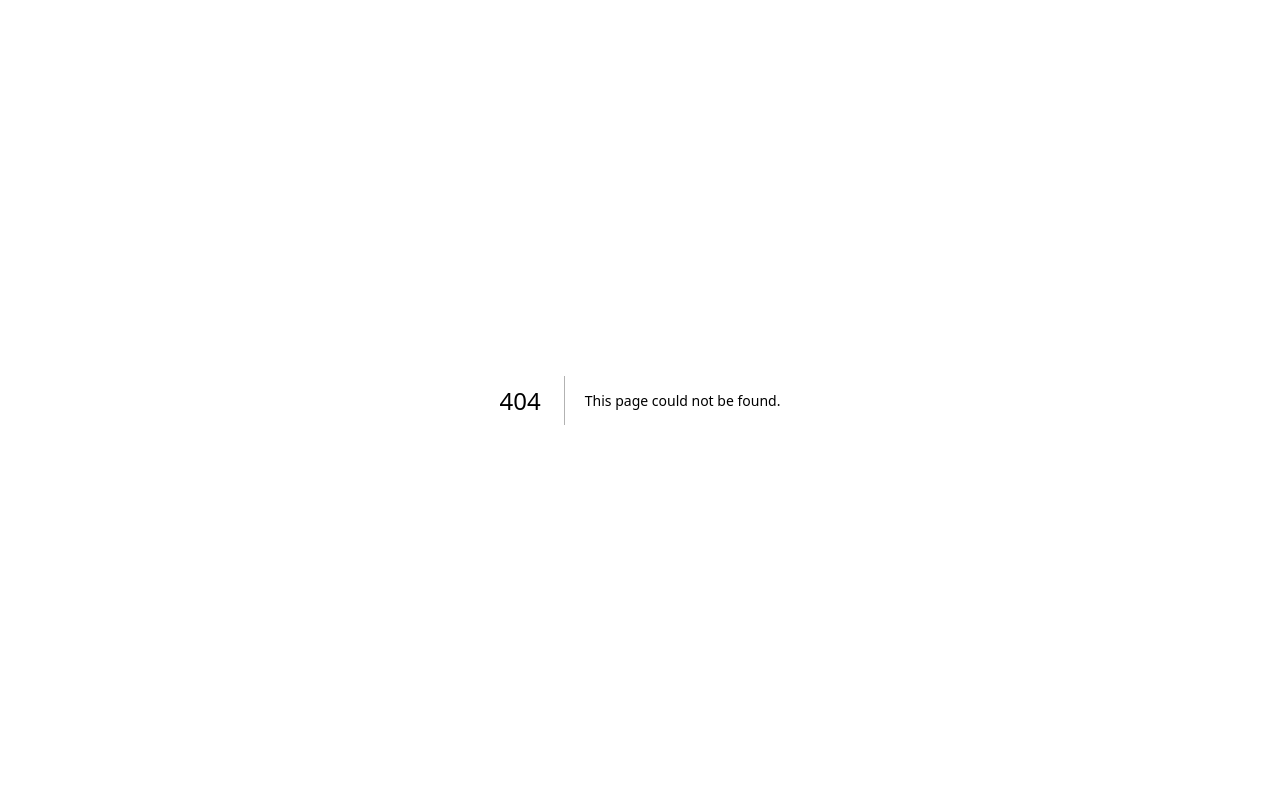
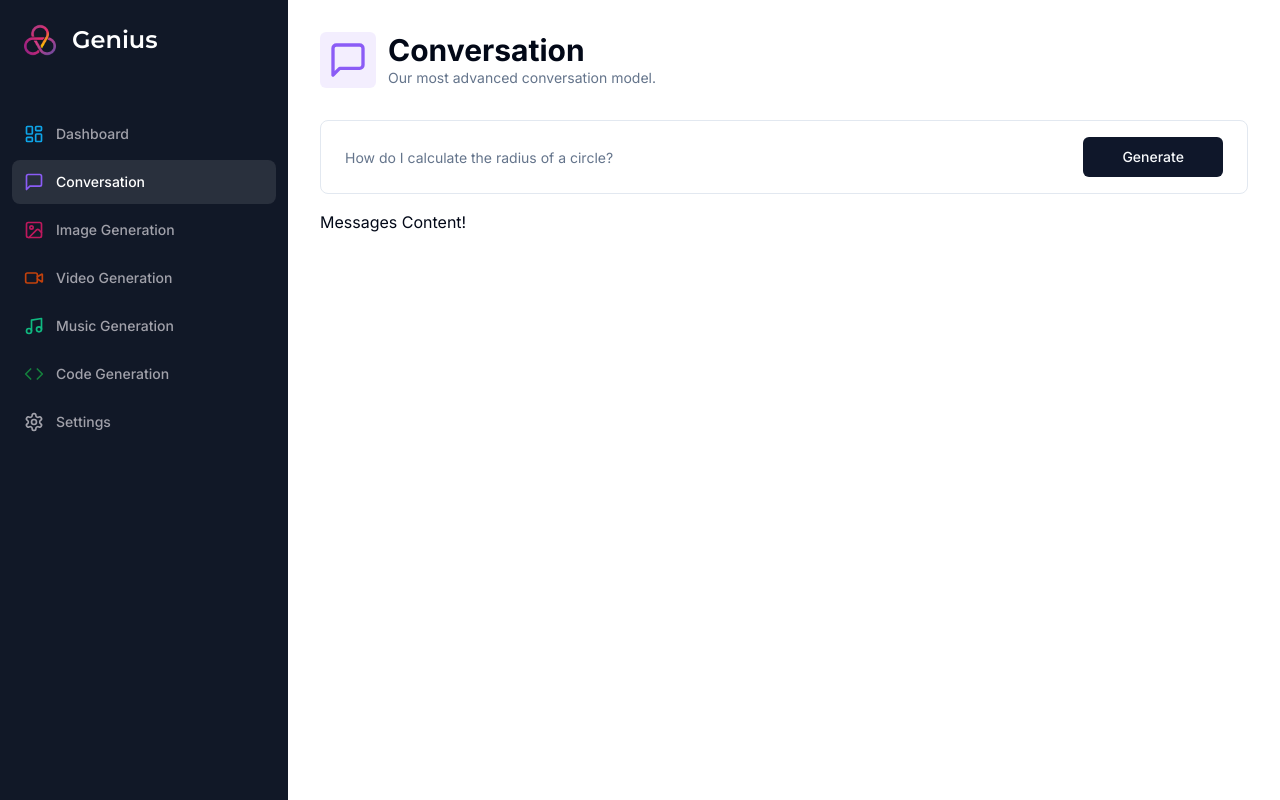
Before and after one commit to codewithmawais/genius, a Next.js app: page /conversation in a window 1280 px wide. Before the commit this address had no page. Built offline with nearby package versions, Linux system fonts and the light colour scheme.

Commit message:
Implemented Conversation UI feature.

```diff
--- /dev/null
+++ b/app/(dashboard)/(routes)/conversation/constants.ts
@@ -0,0 +1,7 @@
+import * as z from "zod";
+
+export const formSchema = z.object({
+    prompt: z.string().min(1, {
+        message: "Prompt is required."
+    }),
+});
--- /dev/null
+++ b/app/(dashboard)/(routes)/conversation/page.tsx
@@ -0,0 +1,78 @@
+"use client";
+
+import * as z from "zod";
+import axios from "axios";
+import { MessageSquare } from "lucide-react";
+import { useForm } from "react-hook-form";
+import { useState } from "react";
+// import { toast } from "react-hot-toast";
+import { useRouter } from "next/navigation";
+
+
+
+import Heading from "@/components/heading";
+import { Input } from "@/components/ui/input";
+import { Button } from "@/components/ui/button";
+import { zodResolver } from "@hookform/resolvers/zod";
+import { Form, FormControl, FormField, FormItem } from "@/components/ui/form";
+import { cn } from "@/lib/utils";
+
+import { formSchema } from "./constants";
+
+const ConversationPage = () => {
+    const form = useForm<z.infer<typeof formSchema>>({
+        resolver: zodResolver(formSchema),
+        defaultValues: {
+            prompt: ""
+        }
+    });
+
+    const isLoading = form.formState.isSubmitting;
+
+    const onSubmit = async (values: z.infer<typeof formSchema>) => {
+        console.log(values);
+    }
+
+    return (
+        <div>
+            <Heading
+                title="Conversation"
+                description="Our most advanced conversation model."
+                icon={MessageSquare}
+                iconColor="text-violet-500"
+                bgColor="bg-violet-500/10"
+            />
+            <div className="px-4 lg:px-8">
+                <div>
+                    <Form {...form}>
+                        <form
+                            onSubmit={form.handleSubmit(onSubmit)}
+                            className="rounded-lg border w-full p-4 px-3 md:px-6 focus-within:shadow-sm grid grid-cols-12 gap-2"
+                        >
+                            <FormField
+                                control={form.control}
+                                name="prompt"
+                                render={({ field }) => (
+                                    <FormItem className="col-span-12 lg:col-span-10">
+                                        <FormControl className="m-0 p-0">
+                                            <Input
+                                                className="border-0 outline-none focus-visible:ring-0 focus-visible:ring-transparent"
+                                                disabled={isLoading}
+                                                placeholder="How do I calculate the radius of a circle?" {...field} />
+                                        </FormControl>
+                                    </FormItem>
+                                )}
+                            />
+                            <Button className="col-span-12 lg:col-span-2 w-full" type="submit" disabled={isLoading}>Generate</Button>
+                        </form>
+                    </Form>
+                </div>
+                <div className="space-y-4 mt-4">
+                    Messages Content!
+                </div>
+            </div>
+        </div>
+    );
+};
+
+export default ConversationPage;
--- /dev/null
+++ b/components/heading.tsx
@@ -0,0 +1,30 @@
+import { cn } from "@/lib/utils";
+import { LucideIcon } from "lucide-react";
+
+interface HeadingProps {
+    title: string;
+    description: string;
+    icon: LucideIcon;
+    iconColor?: string;
+    bgColor?: string;
+};
+
+const Heading = ({ title, description, icon: Icon, iconColor, bgColor }: HeadingProps) => {
+    return (
+        <div className="px-4 lg:px-8 flex items-center gap-x-3 mb-8">
+            <div className={cn("p-2 w-fit rounded-md", bgColor)}>
+                <Icon className={cn("w-10 h-10", iconColor)} />
+            </div>
+            <div>
+                <h2 className="text-3xl font-bold">
+                    {title}
+                </h2>
+                <p className="text-sm text-muted-foreground">
+                    {description}
+                </p>
+            </div>
+        </div>
+    )
+};
+
+export default Heading;
--- /dev/null
+++ b/components/ui/form.tsx
@@ -0,0 +1,176 @@
+import * as React from "react"
+import * as LabelPrimitive from "@radix-ui/react-label"
+import { Slot } from "@radix-ui/react-slot"
+import {
+  Controller,
+  ControllerProps,
+  FieldPath,
+  FieldValues,
+  FormProvider,
+  useFormContext,
+} from "react-hook-form"
+
+import { cn } from "@/lib/utils"
+import { Label } from "@/components/ui/label"
+
+const Form = FormProvider
+
+type FormFieldContextValue<
+  TFieldValues extends FieldValues = FieldValues,
+  TName extends FieldPath<TFieldValues> = FieldPath<TFieldValues>
+> = {
+  name: TName
+}
+
+const FormFieldContext = React.createContext<FormFieldContextValue>(
+  {} as FormFieldContextValue
+)
+
+const FormField = <
+  TFieldValues extends FieldValues = FieldValues,
+  TName extends FieldPath<TFieldValues> = FieldPath<TFieldValues>
+>({
+  ...props
+}: ControllerProps<TFieldValues, TName>) => {
+  return (
+    <FormFieldContext.Provider value={{ name: props.name }}>
+      <Controller {...props} />
+    </FormFieldContext.Provider>
+  )
+}
+
+const useFormField = () => {
+  const fieldContext = React.useContext(FormFieldContext)
+  const itemContext = React.useContext(FormItemContext)
+  const { getFieldState, formState } = useFormContext()
+
+  const fieldState = getFieldState(fieldContext.name, formState)
+
+  if (!fieldContext) {
+    throw new Error("useFormField should be used within <FormField>")
+  }
+
+  const { id } = itemContext
+
+  return {
+    id,
+    name: fieldContext.name,
+    formItemId: `${id}-form-item`,
+    formDescriptionId: `${id}-form-item-description`,
+    formMessageId: `${id}-form-item-message`,
+    ...fieldState,
+  }
+}
+
+type FormItemContextValue = {
+  id: string
+}
+
+const FormItemContext = React.createContext<FormItemContextValue>(
+  {} as FormItemContextValue
+)
+
+const FormItem = React.forwardRef<
+  HTMLDivElement,
+  React.HTMLAttributes<HTMLDivElement>
+>(({ className, ...props }, ref) => {
+  const id = React.useId()
+
+  return (
+    <FormItemContext.Provider value={{ id }}>
+      <div ref={ref} className={cn("space-y-2", className)} {...props} />
+    </FormItemContext.Provider>
+  )
+})
+FormItem.displayName = "FormItem"
+
+const FormLabel = React.forwardRef<
+  React.ElementRef<typeof LabelPrimitive.Root>,
+  React.ComponentPropsWithoutRef<typeof LabelPrimitive.Root>
+>(({ className, ...props }, ref) => {
+  const { error, formItemId } = useFormField()
+
+  return (
+    <Label
+      ref={ref}
+      className={cn(error && "text-destructive", className)}
+      htmlFor={formItemId}
+      {...props}
+    />
+  )
+})
+FormLabel.displayName = "FormLabel"
+
+const FormControl = React.forwardRef<
+  React.ElementRef<typeof Slot>,
+  React.ComponentPropsWithoutRef<typeof Slot>
+>(({ ...props }, ref) => {
+  const { error, formItemId, formDescriptionId, formMessageId } = useFormField()
+
+  return (
+    <Slot
+      ref={ref}
+      id={formItemId}
+      aria-describedby={
+        !error
+          ? `${formDescriptionId}`
+          : `${formDescriptionId} ${formMessageId}`
+      }
+      aria-invalid={!!error}
+      {...props}
+    />
+  )
+})
+FormControl.displayName = "FormControl"
+
+const FormDescription = React.forwardRef<
+  HTMLParagraphElement,
+  React.HTMLAttributes<HTMLParagraphElement>
+>(({ className, ...props }, ref) => {
+  const { formDescriptionId } = useFormField()
+
+  return (
+    <p
+      ref={ref}
+      id={formDescriptionId}
+      className={cn("text-sm text-muted-foreground", className)}
+      {...props}
+    />
+  )
+})
+FormDescription.displayName = "FormDescription"
+
+const FormMessage = React.forwardRef<
+  HTMLParagraphElement,
+  React.HTMLAttributes<HTMLParagraphElement>
+>(({ className, children, ...props }, ref) => {
+  const { error, formMessageId } = useFormField()
+  const body = error ? String(error?.message) : children
+
+  if (!body) {
+    return null
+  }
+
+  return (
+    <p
+      ref={ref}
+      id={formMessageId}
+      className={cn("text-sm font-medium text-destructive", className)}
+      {...props}
+    >
+      {body}
+    </p>
+  )
+})
+FormMessage.displayName = "FormMessage"
+
+export {
+  useFormField,
+  Form,
+  FormItem,
+  FormLabel,
+  FormControl,
+  FormDescription,
+  FormMessage,
+  FormField,
+}
--- /dev/null
+++ b/components/ui/input.tsx
@@ -0,0 +1,25 @@
+import * as React from "react"
+
+import { cn } from "@/lib/utils"
+
+export interface InputProps
+  extends React.InputHTMLAttributes<HTMLInputElement> {}
+
+const Input = React.forwardRef<HTMLInputElement, InputProps>(
+  ({ className, type, ...props }, ref) => {
+    return (
+      <input
+        type={type}
+        className={cn(
+          "flex h-10 w-full rounded-md border border-input bg-background px-3 py-2 text-sm ring-offset-background file:border-0 file:bg-transparent file:text-sm file:font-medium placeholder:text-muted-foreground focus-visible:outline-none focus-visible:ring-2 focus-visible:ring-ring focus-visible:ring-offset-2 disabled:cursor-not-allowed disabled:opacity-50",
+          className
+        )}
+        ref={ref}
+        {...props}
+      />
+    )
+  }
+)
+Input.displayName = "Input"
+
+export { Input }
--- /dev/null
+++ b/components/ui/label.tsx
@@ -0,0 +1,26 @@
+"use client"
+
+import * as React from "react"
+import * as LabelPrimitive from "@radix-ui/react-label"
+import { cva, type VariantProps } from "class-variance-authority"
+
+import { cn } from "@/lib/utils"
+
+const labelVariants = cva(
+  "text-sm font-medium leading-none peer-disabled:cursor-not-allowed peer-disabled:opacity-70"
+)
+
+const Label = React.forwardRef<
+  React.ElementRef<typeof LabelPrimitive.Root>,
+  React.ComponentPropsWithoutRef<typeof LabelPrimitive.Root> &
+    VariantProps<typeof labelVariants>
+>(({ className, ...props }, ref) => (
+  <LabelPrimitive.Root
+    ref={ref}
+    className={cn(labelVariants(), className)}
+    {...props}
+  />
+))
+Label.displayName = LabelPrimitive.Root.displayName
+
+export { Label }
```
Also changed, not shown: package.json (+7 -1 lines), 1 other file (tests, documents, lock files or other folders).
